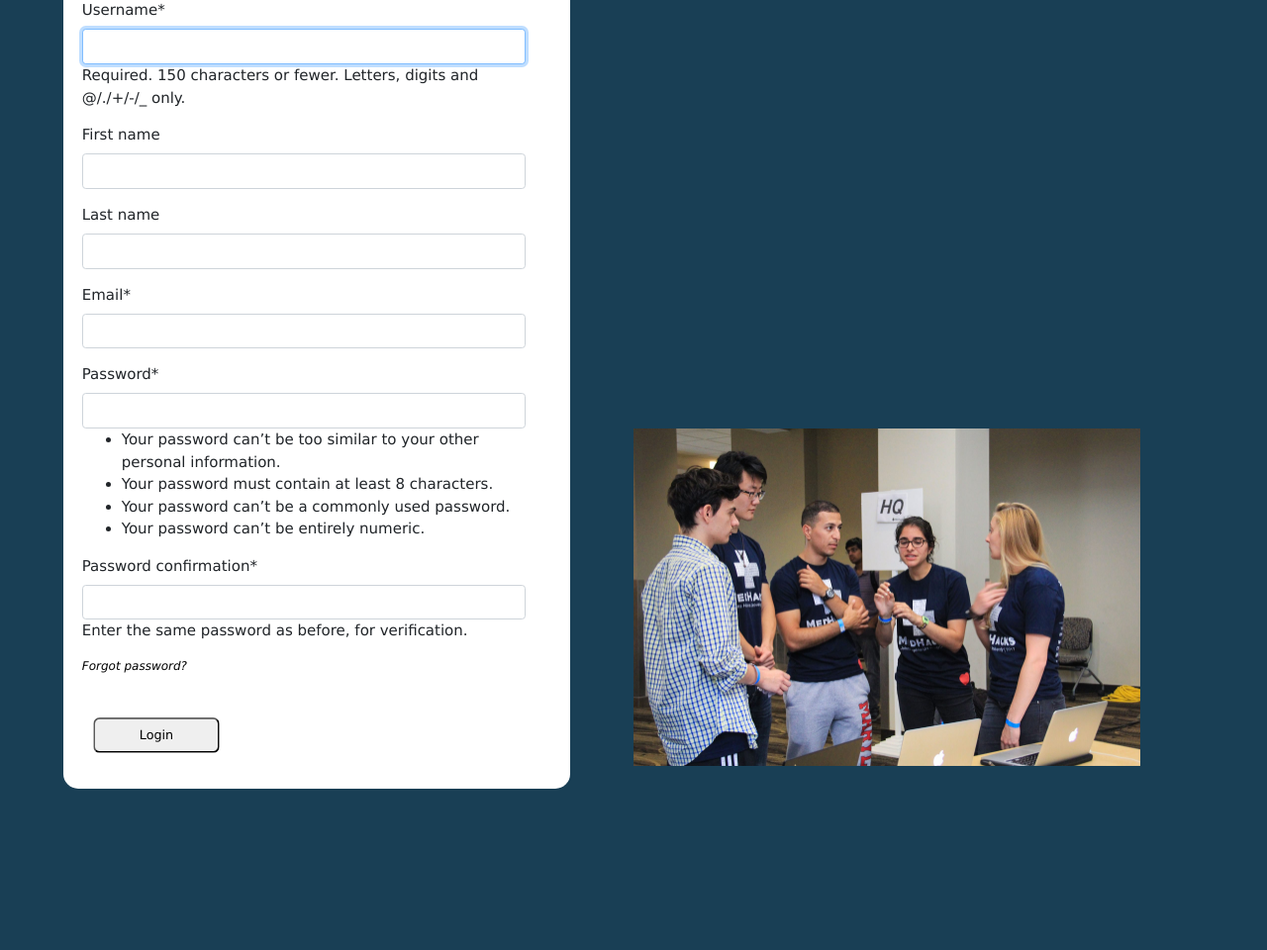
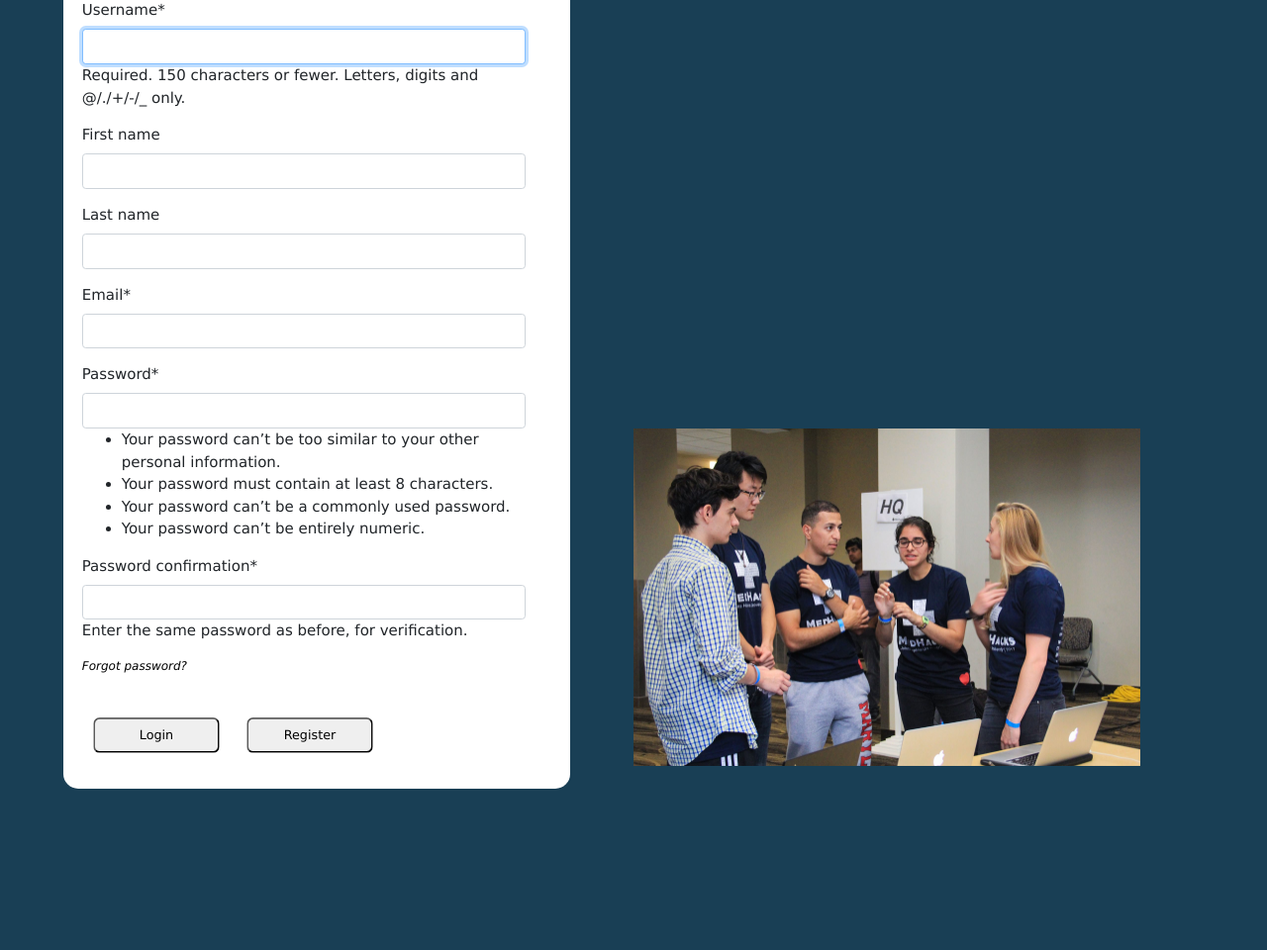
Before and after one commit to nosup/medhacks_system, a Django app: template medhacks/accounts/templates/accounts/login.html in a window 1280 px wide. Shown: the part 248-1208 px from the top of the page at 99% size. Run offline with Django 3.2, Linux system fonts and the light colour scheme; the template is opened without the code that fills it: values that come from a table or form of the project are taken from there, others are empty; a user stored in the database is signed in; parts of the project's set-up code (start-up, migrations or seed data) failed here and were passed over; some libraries are stand-ins or nearby versions.

Commit message:
added register button to main panel

```diff
--- a/medhacks/accounts/static/css/style.css
+++ b/medhacks/accounts/static/css/style.css
@@ -23,10 +23,9 @@ body {
 }
 
 .applyButton {
-  margin-right: 5.5rem;
-  padding: 0.5rem;
   width: 10rem;
   color: black;
+  display: inline-block;
   background-color: #efefef;
   border-radius: 0.5rem;
   transform: scale(0.85);
--- a/medhacks/accounts/templates/accounts/login.html
+++ b/medhacks/accounts/templates/accounts/login.html
@@ -28,6 +28,7 @@
            </p>
           <div style="height: 25px"></div>
            <button class="applyButton" type="submit">Login</button>
+           <a href="{% url 'accounts:register' %}"><button class="applyButton" >Register</button></a>
          </form>
         </div>
 
--- a/medhacks/static/css/style.css
+++ b/medhacks/static/css/style.css
@@ -23,7 +23,6 @@ body {
 }
 
 .applyButton {
-  margin-right: 5.5rem;
   padding: 0.5rem;
   width: 10rem;
   color: black;
```
